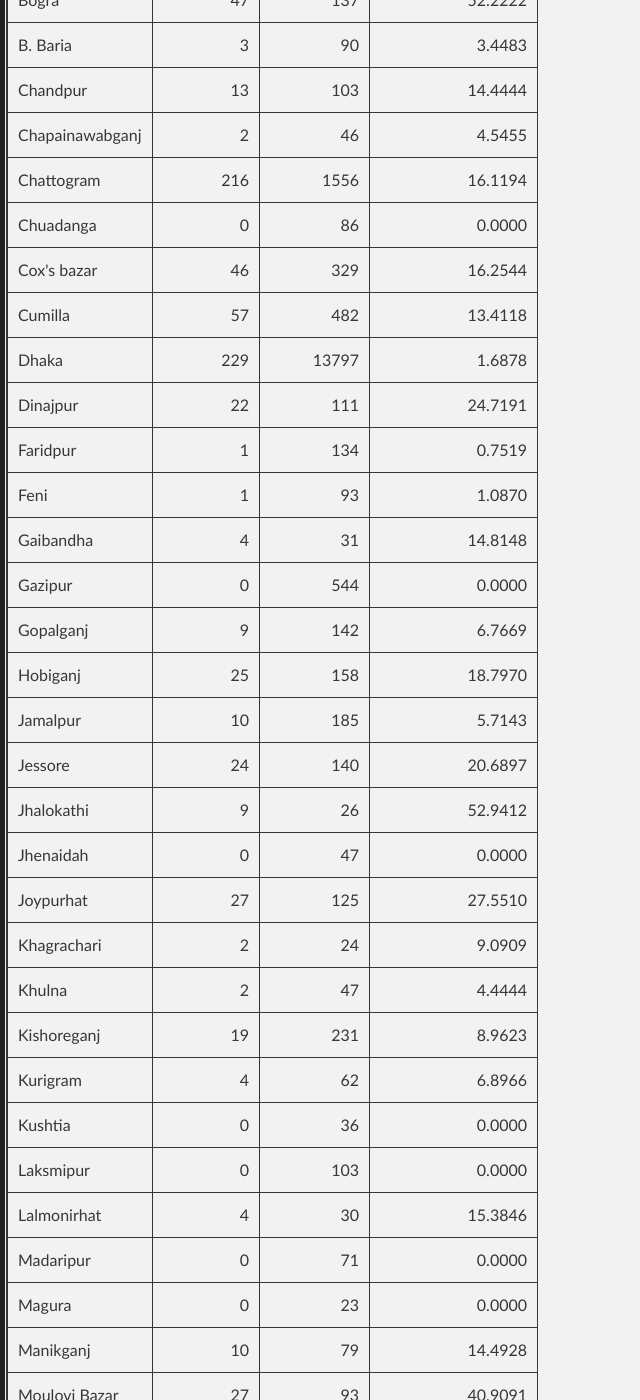
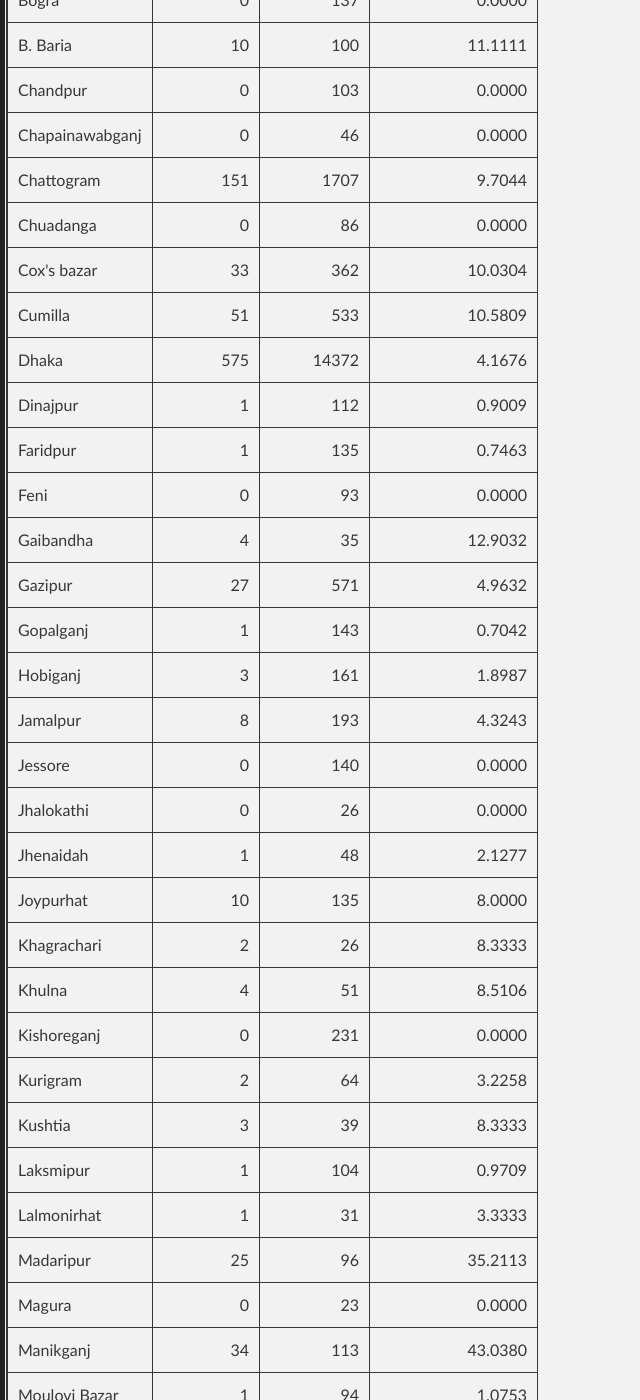
Before and after one commit to promitbasak/covid19bd, a Jekyll site: the page index.html, which Jekyll copies as it is, in a window 1280 px wide and 1400 px high, scrolled down 4492 px. Shown: the whole window, without its empty margins (0-640 px from the left). Built offline with Jekyll 4.4.1, drawn with Linux system fonts in a browser that asks for light colours; some of the changed text lies outside the part shown.

Commit message:
Update index.html

```diff
--- a/index.html
+++ b/index.html
@@ -45,7 +45,7 @@
         <h2 id="covid-19-in-bangladesh">Covid-19 in Bangladesh</h2>
 
 
-    <h4 id="this-page-is-updated-on-may-24-2020">This page is updated on <strong><u>May 24, 2020</u></strong></h4>
+    <h4 id="this-page-is-updated-on-may-25-2020">This page is updated on <strong><u>May 25, 2020</u></strong></h4>
     <h3> Today's Statistics:</h3>
         <p> Mobile Users should scroll the table right to left to see more</p>
     <table class="table table-bordered table-hover table-condensed">
@@ -66,21 +66,21 @@
 <th title="Field #15">Deaths/1M Pop.</th>
 </tr></thead>
 <tbody><tr>
-<td>2020-05-24</td>
-<td align="right">1532</td>
-<td align="right">28</td>
-<td align="right">415</td>
-<td align="right">8908</td>
-<td align="right">33610</td>
-<td align="right">480</td>
-<td align="right">6901</td>
-<td align="right">26229</td>
-<td align="right">243258</td>
-<td align="right">1.4281</td>
-<td align="right">0.0696</td>
-<td align="right">13.8166</td>
-<td align="right">186.7222</td>
-<td align="right">2.6667</td>
+<td>2020-05-25</td>
+<td align="right">1975</td>
+<td align="right">21</td>
+<td align="right">433</td>
+<td align="right">9451</td>
+<td align="right">35585</td>
+<td align="right">501</td>
+<td align="right">7334</td>
+<td align="right">27750</td>
+<td align="right">252709</td>
+<td align="right">1.4079</td>
+<td align="right">0.0683</td>
+<td align="right">14.0814</td>
+<td align="right">197.6944</td>
+<td align="right">2.7833</td>
 </tr>
       </tbody>
 </table>
@@ -88,28 +88,28 @@
         <h3>Graphs:</h3>
         <div class="photo-album">
       <div>
-        <img src="https://raw.githubusercontent.com/promitbasak/Covid-19_bd_extended/master/assests/2020-05-24/Figure_1.png">
+        <img src="https://raw.githubusercontent.com/promitbasak/Covid-19_bd_extended/master/assests/2020-05-25/Figure_1.png">
         <h5>Overall Condition</h5>
       </div>
 
       <div>
-        <img src="https://raw.githubusercontent.com/promitbasak/Covid-19_bd_extended/master/assests/2020-05-24/Figure_2.png">
+        <img src="https://raw.githubusercontent.com/promitbasak/Covid-19_bd_extended/master/assests/2020-05-25/Figure_2.png">
         <h5>Total Cases</h5>
       </div>
       <div>
-        <img src="https://raw.githubusercontent.com/promitbasak/Covid-19_bd_extended/master/assests/2020-05-24/Figure_8.png">
+        <img src="https://raw.githubusercontent.com/promitbasak/Covid-19_bd_extended/master/assests/2020-05-25/Figure_8.png">
         <h5>Total Deaths</h5>
       </div>
       <div>
-        <img src="https://raw.githubusercontent.com/promitbasak/Covid-19_bd_extended/master/assests/2020-05-23/Figure_22.png">
+        <img src="https://raw.githubusercontent.com/promitbasak/Covid-19_bd_extended/master/assests/2020-05-24/Figure_22.png">
         <h5>District-wise Corona Map</h5>
       </div>
       <div>
-        <img src="https://raw.githubusercontent.com/promitbasak/Covid-19_bd_extended/master/assests/2020-05-24/Figure_20.png">
+        <img src="https://raw.githubusercontent.com/promitbasak/Covid-19_bd_extended/master/assests/2020-05-25/Figure_20.png">
         <h5>BD vs USA: Cases</h5>
       </div>
       <div>
-        <img src="https://raw.githubusercontent.com/promitbasak/Covid-19_bd_extended/master/assests/2020-05-24/Figure_21.png">
+        <img src="https://raw.githubusercontent.com/promitbasak/Covid-19_bd_extended/master/assests/2020-05-25/Figure_21.png">
         <h5>BD vs USA: Deaths</h5>
       </div>
     </div>
@@ -133,57 +133,57 @@
 </tr>
 <tr>
 <td>Bandarban</td>
-<td align="right">11</td>
+<td align="right">0</td>
 <td align="right">20</td>
-<td align="right">122.2222</td>
+<td align="right">0.0000</td>
 </tr>
 <tr>
 <td>Barguna</td>
-<td align="right">6</td>
+<td align="right">0</td>
 <td align="right">44</td>
-<td align="right">15.7895</td>
+<td align="right">0.0000</td>
 </tr>
 <tr>
 <td>Barishal</td>
-<td align="right">0</td>
-<td align="right">64</td>
-<td align="right">0.0000</td>
+<td align="right">4</td>
+<td align="right">68</td>
+<td align="right">6.2500</td>
 </tr>
 <tr>
 <td>Bhola</td>
-<td align="right">1</td>
+<td align="right">0</td>
 <td align="right">14</td>
-<td align="right">7.6923</td>
+<td align="right">0.0000</td>
 </tr>
 <tr>
 <td>Bogra</td>
-<td align="right">47</td>
+<td align="right">0</td>
 <td align="right">137</td>
-<td align="right">52.2222</td>
+<td align="right">0.0000</td>
 </tr>
 <tr>
 <td>B. Baria</td>
-<td align="right">3</td>
-<td align="right">90</td>
-<td align="right">3.4483</td>
+<td align="right">10</td>
+<td align="right">100</td>
+<td align="right">11.1111</td>
 </tr>
 <tr>
 <td>Chandpur</td>
-<td align="right">13</td>
+<td align="right">0</td>
 <td align="right">103</td>
-<td align="right">14.4444</td>
+<td align="right">0.0000</td>
 </tr>
 <tr>
 <td>Chapainawabganj</td>
-<td align="right">2</td>
+<td align="right">0</td>
 <td align="right">46</td>
-<td align="right">4.5455</td>
+<td align="right">0.0000</td>
 </tr>
 <tr>
 <td>Chattogram</td>
-<td align="right">216</td>
-<td align="right">1556</td>
-<td align="right">16.1194</td>
+<td align="right">151</td>
+<td align="right">1707</td>
+<td align="right">9.7044</td>
 </tr>
 <tr>
 <td>Chuadanga</td>
@@ -193,321 +193,321 @@
 </tr>
 <tr>
 <td>Cox&#39;s bazar</td>
-<td align="right">46</td>
-<td align="right">329</td>
-<td align="right">16.2544</td>
+<td align="right">33</td>
+<td align="right">362</td>
+<td align="right">10.0304</td>
 </tr>
 <tr>
 <td>Cumilla</td>
-<td align="right">57</td>
-<td align="right">482</td>
-<td align="right">13.4118</td>
+<td align="right">51</td>
+<td align="right">533</td>
+<td align="right">10.5809</td>
 </tr>
 <tr>
 <td>Dhaka</td>
-<td align="right">229</td>
-<td align="right">13797</td>
-<td align="right">1.6878</td>
+<td align="right">575</td>
+<td align="right">14372</td>
+<td align="right">4.1676</td>
 </tr>
 <tr>
 <td>Dinajpur</td>
-<td align="right">22</td>
-<td align="right">111</td>
-<td align="right">24.7191</td>
+<td align="right">1</td>
+<td align="right">112</td>
+<td align="right">0.9009</td>
 </tr>
 <tr>
 <td>Faridpur</td>
 <td align="right">1</td>
-<td align="right">134</td>
-<td align="right">0.7519</td>
+<td align="right">135</td>
+<td align="right">0.7463</td>
 </tr>
 <tr>
 <td>Feni</td>
-<td align="right">1</td>
+<td align="right">0</td>
 <td align="right">93</td>
-<td align="right">1.0870</td>
+<td align="right">0.0000</td>
 </tr>
 <tr>
 <td>Gaibandha</td>
 <td align="right">4</td>
-<td align="right">31</td>
-<td align="right">14.8148</td>
+<td align="right">35</td>
+<td align="right">12.9032</td>
 </tr>
 <tr>
 <td>Gazipur</td>
-<td align="right">0</td>
-<td align="right">544</td>
-<td align="right">0.0000</td>
+<td align="right">27</td>
+<td align="right">571</td>
+<td align="right">4.9632</td>
 </tr>
 <tr>
 <td>Gopalganj</td>
-<td align="right">9</td>
-<td align="right">142</td>
-<td align="right">6.7669</td>
+<td align="right">1</td>
+<td align="right">143</td>
+<td align="right">0.7042</td>
 </tr>
 <tr>
 <td>Hobiganj</td>
-<td align="right">25</td>
-<td align="right">158</td>
-<td align="right">18.7970</td>
+<td align="right">3</td>
+<td align="right">161</td>
+<td align="right">1.8987</td>
 </tr>
 <tr>
 <td>Jamalpur</td>
+<td align="right">8</td>
+<td align="right">193</td>
+<td align="right">4.3243</td>
+</tr>
+<tr>
+<td>Jessore</td>
+<td align="right">0</td>
+<td align="right">140</td>
+<td align="right">0.0000</td>
+</tr>
+<tr>
+<td>Jhalokathi</td>
+<td align="right">0</td>
+<td align="right">26</td>
+<td align="right">0.0000</td>
+</tr>
+<tr>
+<td>Jhenaidah</td>
+<td align="right">1</td>
+<td align="right">48</td>
+<td align="right">2.1277</td>
+</tr>
+<tr>
+<td>Joypurhat</td>
 <td align="right">10</td>
-<td align="right">185</td>
-<td align="right">5.7143</td>
-</tr>
-<tr>
-<td>Jessore</td>
-<td align="right">24</td>
-<td align="right">140</td>
-<td align="right">20.6897</td>
-</tr>
-<tr>
-<td>Jhalokathi</td>
-<td align="right">9</td>
-<td align="right">26</td>
-<td align="right">52.9412</td>
-</tr>
-<tr>
-<td>Jhenaidah</td>
-<td align="right">0</td>
-<td align="right">47</td>
-<td align="right">0.0000</td>
-</tr>
-<tr>
-<td>Joypurhat</td>
-<td align="right">27</td>
-<td align="right">125</td>
-<td align="right">27.5510</td>
+<td align="right">135</td>
+<td align="right">8.0000</td>
 </tr>
 <tr>
 <td>Khagrachari</td>
 <td align="right">2</td>
-<td align="right">24</td>
+<td align="right">26</td>
+<td align="right">8.3333</td>
+</tr>
+<tr>
+<td>Khulna</td>
+<td align="right">4</td>
+<td align="right">51</td>
+<td align="right">8.5106</td>
+</tr>
+<tr>
+<td>Kishoreganj</td>
+<td align="right">0</td>
+<td align="right">231</td>
+<td align="right">0.0000</td>
+</tr>
+<tr>
+<td>Kurigram</td>
+<td align="right">2</td>
+<td align="right">64</td>
+<td align="right">3.2258</td>
+</tr>
+<tr>
+<td>Kushtia</td>
+<td align="right">3</td>
+<td align="right">39</td>
+<td align="right">8.3333</td>
+</tr>
+<tr>
+<td>Laksmipur</td>
+<td align="right">1</td>
+<td align="right">104</td>
+<td align="right">0.9709</td>
+</tr>
+<tr>
+<td>Lalmonirhat</td>
+<td align="right">1</td>
+<td align="right">31</td>
+<td align="right">3.3333</td>
+</tr>
+<tr>
+<td>Madaripur</td>
+<td align="right">25</td>
+<td align="right">96</td>
+<td align="right">35.2113</td>
+</tr>
+<tr>
+<td>Magura</td>
+<td align="right">0</td>
+<td align="right">23</td>
+<td align="right">0.0000</td>
+</tr>
+<tr>
+<td>Manikganj</td>
+<td align="right">34</td>
+<td align="right">113</td>
+<td align="right">43.0380</td>
+</tr>
+<tr>
+<td>Moulovi Bazar</td>
+<td align="right">1</td>
+<td align="right">94</td>
+<td align="right">1.0753</td>
+</tr>
+<tr>
+<td>Meherpur</td>
+<td align="right">4</td>
+<td align="right">12</td>
+<td align="right">50.0000</td>
+</tr>
+<tr>
+<td>Munshigonj</td>
+<td align="right">0</td>
+<td align="right">581</td>
+<td align="right">0.0000</td>
+</tr>
+<tr>
+<td>Mymensingh</td>
+<td align="right">19</td>
+<td align="right">399</td>
+<td align="right">5.0000</td>
+</tr>
+<tr>
+<td>Naogaon</td>
+<td align="right">0</td>
+<td align="right">101</td>
+<td align="right">0.0000</td>
+</tr>
+<tr>
+<td>Narail</td>
+<td align="right">0</td>
+<td align="right">25</td>
+<td align="right">0.0000</td>
+</tr>
+<tr>
+<td>Narayanganj</td>
+<td align="right">35</td>
+<td align="right">1806</td>
+<td align="right">1.9763</td>
+</tr>
+<tr>
+<td>Narshingdi</td>
+<td align="right">0</td>
+<td align="right">175</td>
+<td align="right">0.0000</td>
+</tr>
+<tr>
+<td>Natore</td>
+<td align="right">0</td>
+<td align="right">50</td>
+<td align="right">0.0000</td>
+</tr>
+<tr>
+<td>Netrokona</td>
+<td align="right">5</td>
+<td align="right">206</td>
+<td align="right">2.4876</td>
+</tr>
+<tr>
+<td>Nilphamari</td>
+<td align="right">3</td>
+<td align="right">81</td>
+<td align="right">3.8462</td>
+</tr>
+<tr>
+<td>Noakhali</td>
+<td align="right">5</td>
+<td align="right">378</td>
+<td align="right">1.3405</td>
+</tr>
+<tr>
+<td>Pabna</td>
+<td align="right">0</td>
+<td align="right">36</td>
+<td align="right">0.0000</td>
+</tr>
+<tr>
+<td>Panchagar</td>
+<td align="right">5</td>
+<td align="right">40</td>
+<td align="right">14.2857</td>
+</tr>
+<tr>
+<td>Potuakhali</td>
+<td align="right">0</td>
+<td align="right">36</td>
+<td align="right">0.0000</td>
+</tr>
+<tr>
+<td>Pirojpur</td>
+<td align="right">1</td>
+<td align="right">22</td>
+<td align="right">4.7619</td>
+</tr>
+<tr>
+<td>Rajbari</td>
+<td align="right">30</td>
+<td align="right">65</td>
+<td align="right">85.7143</td>
+</tr>
+<tr>
+<td>Rajshahi</td>
+<td align="right">1</td>
+<td align="right">48</td>
+<td align="right">2.1277</td>
+</tr>
+<tr>
+<td>Rangmati</td>
+<td align="right">10</td>
+<td align="right">60</td>
+<td align="right">20.0000</td>
+</tr>
+<tr>
+<td>Rangpur</td>
+<td align="right">3</td>
+<td align="right">374</td>
+<td align="right">0.8086</td>
+</tr>
+<tr>
+<td>Satkhira</td>
+<td align="right">1</td>
+<td align="right">37</td>
+<td align="right">2.7778</td>
+</tr>
+<tr>
+<td>Shariatpur</td>
+<td align="right">0</td>
+<td align="right">80</td>
+<td align="right">0.0000</td>
+</tr>
+<tr>
+<td>Sherpur</td>
+<td align="right">2</td>
+<td align="right">81</td>
+<td align="right">2.5316</td>
+</tr>
+<tr>
+<td>Sirajganj</td>
+<td align="right">6</td>
+<td align="right">15</td>
+<td align="right">66.6667</td>
+</tr>
+<tr>
+<td>Sunamganj</td>
+<td align="right">7</td>
+<td align="right">84</td>
 <td align="right">9.0909</td>
 </tr>
 <tr>
-<td>Khulna</td>
-<td align="right">2</td>
-<td align="right">47</td>
-<td align="right">4.4444</td>
-</tr>
-<tr>
-<td>Kishoreganj</td>
-<td align="right">19</td>
-<td align="right">231</td>
-<td align="right">8.9623</td>
-</tr>
-<tr>
-<td>Kurigram</td>
-<td align="right">4</td>
-<td align="right">62</td>
-<td align="right">6.8966</td>
-</tr>
-<tr>
-<td>Kushtia</td>
-<td align="right">0</td>
-<td align="right">36</td>
-<td align="right">0.0000</td>
-</tr>
-<tr>
-<td>Laksmipur</td>
-<td align="right">0</td>
-<td align="right">103</td>
-<td align="right">0.0000</td>
-</tr>
-<tr>
-<td>Lalmonirhat</td>
-<td align="right">4</td>
-<td align="right">30</td>
-<td align="right">15.3846</td>
-</tr>
-<tr>
-<td>Madaripur</td>
-<td align="right">0</td>
-<td align="right">71</td>
-<td align="right">0.0000</td>
-</tr>
-<tr>
-<td>Magura</td>
-<td align="right">0</td>
-<td align="right">23</td>
-<td align="right">0.0000</td>
-</tr>
-<tr>
-<td>Manikganj</td>
-<td align="right">10</td>
-<td align="right">79</td>
-<td align="right">14.4928</td>
-</tr>
-<tr>
-<td>Moulovi Bazar</td>
-<td align="right">27</td>
-<td align="right">93</td>
-<td align="right">40.9091</td>
-</tr>
-<tr>
-<td>Meherpur</td>
-<td align="right">3</td>
-<td align="right">8</td>
-<td align="right">60.0000</td>
-</tr>
-<tr>
-<td>Munshigonj</td>
-<td align="right">149</td>
-<td align="right">581</td>
-<td align="right">34.4907</td>
-</tr>
-<tr>
-<td>Mymensingh</td>
-<td align="right">5</td>
-<td align="right">380</td>
-<td align="right">1.3333</td>
-</tr>
-<tr>
-<td>Naogaon</td>
-<td align="right">47</td>
-<td align="right">101</td>
-<td align="right">87.0370</td>
-</tr>
-<tr>
-<td>Narail</td>
-<td align="right">2</td>
-<td align="right">25</td>
-<td align="right">8.6957</td>
-</tr>
-<tr>
-<td>Narayanganj</td>
-<td align="right">105</td>
-<td align="right">1771</td>
-<td align="right">6.3025</td>
-</tr>
-<tr>
-<td>Narshingdi</td>
-<td align="right">0</td>
-<td align="right">175</td>
-<td align="right">0.0000</td>
-</tr>
-<tr>
-<td>Natore</td>
-<td align="right">0</td>
-<td align="right">50</td>
-<td align="right">0.0000</td>
-</tr>
-<tr>
-<td>Netrokona</td>
-<td align="right">27</td>
-<td align="right">201</td>
-<td align="right">15.5172</td>
-</tr>
-<tr>
-<td>Nilphamari</td>
-<td align="right">16</td>
-<td align="right">78</td>
+<td>Sylhet</td>
+<td align="right">40</td>
+<td align="right">195</td>
 <td align="right">25.8065</td>
 </tr>
 <tr>
-<td>Noakhali</td>
-<td align="right">93</td>
-<td align="right">373</td>
-<td align="right">33.2143</td>
-</tr>
-<tr>
-<td>Pabna</td>
-<td align="right">7</td>
-<td align="right">36</td>
-<td align="right">24.1379</td>
-</tr>
-<tr>
-<td>Panchagar</td>
-<td align="right">5</td>
-<td align="right">35</td>
-<td align="right">16.6667</td>
-</tr>
-<tr>
-<td>Potuakhali</td>
-<td align="right">6</td>
-<td align="right">36</td>
-<td align="right">20.0000</td>
-</tr>
-<tr>
-<td>Pirojpur</td>
-<td align="right">14</td>
-<td align="right">21</td>
-<td align="right">200.0000</td>
-</tr>
-<tr>
-<td>Rajbari</td>
-<td align="right">0</td>
-<td align="right">35</td>
-<td align="right">0.0000</td>
-</tr>
-<tr>
-<td>Rajshahi</td>
-<td align="right">0</td>
-<td align="right">47</td>
-<td align="right">0.0000</td>
-</tr>
-<tr>
-<td>Rangmati</td>
-<td align="right">3</td>
-<td align="right">50</td>
-<td align="right">6.3830</td>
-</tr>
-<tr>
-<td>Rangpur</td>
-<td align="right">2</td>
-<td align="right">371</td>
-<td align="right">0.5420</td>
-</tr>
-<tr>
-<td>Satkhira</td>
-<td align="right">3</td>
-<td align="right">36</td>
-<td align="right">9.0909</td>
-</tr>
-<tr>
-<td>Shariatpur</td>
-<td align="right">0</td>
-<td align="right">80</td>
-<td align="right">0.0000</td>
-</tr>
-<tr>
-<td>Sherpur</td>
-<td align="right">12</td>
-<td align="right">79</td>
-<td align="right">17.9104</td>
-</tr>
-<tr>
-<td>Sirajganj</td>
-<td align="right">0</td>
-<td align="right">9</td>
-<td align="right">0.0000</td>
-</tr>
-<tr>
-<td>Sunamganj</td>
-<td align="right">18</td>
-<td align="right">77</td>
-<td align="right">30.5085</td>
-</tr>
-<tr>
-<td>Sylhet</td>
-<td align="right">107</td>
-<td align="right">155</td>
-<td align="right">222.9167</td>
-</tr>
-<tr>
 <td>Tangail</td>
-<td align="right">6</td>
-<td align="right">50</td>
-<td align="right">13.6364</td>
+<td align="right">1</td>
+<td align="right">51</td>
+<td align="right">2.0000</td>
 </tr>
 <tr>
 <td>Thakurgaon</td>
 <td align="right">10</td>
-<td align="right">49</td>
-<td align="right">25.6410</td>
+<td align="right">59</td>
+<td align="right">20.4082</td>
 </tr>
 </tbody></table>
 
@@ -1859,6 +1859,23 @@
 <td align="right">186.7222</td>
 <td align="right">2.6667</td>
 </tr>
+<tr>
+<td>2020-05-25</td>
+<td align="right">1975</td>
+<td align="right">21</td>
+<td align="right">433</td>
+<td align="right">9451</td>
+<td align="right">35585</td>
+<td align="right">501</td>
+<td align="right">7334</td>
+<td align="right">27750</td>
+<td align="right">252709</td>
+<td align="right">1.4079</td>
+<td align="right">0.0683</td>
+<td align="right">14.0814</td>
+<td align="right">197.6944</td>
+<td align="right">2.7833</td>
+</tr>
 </tbody></table>
         <p></p>
         <p> Data Sources: Self created dataset which can be found at <a href="https://github.com/promitbasak/Covid-19_bd_extended">this repository</a>. This dataset uses govt issued press releases from <a href="https://corona.gov.bd/press-release">Here</a>, <a href="https://iedcr.gov.bd/">Here</a> and <a href="https://iedcr.gov.bd/website/index.php/component/content/article/11-others/227-pressrelease">Here</a>.</p>
```
